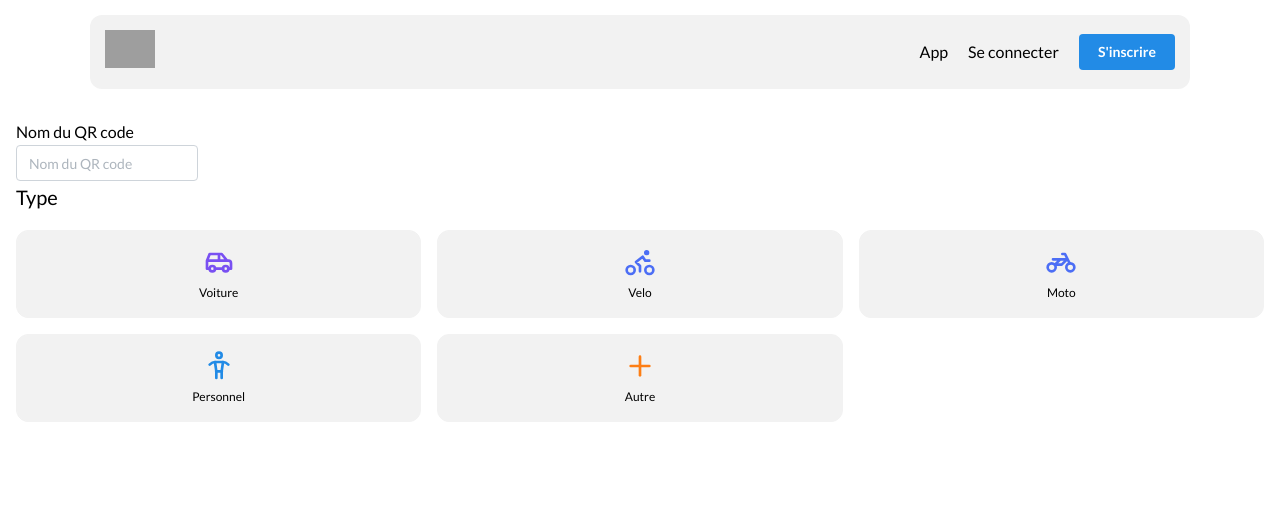
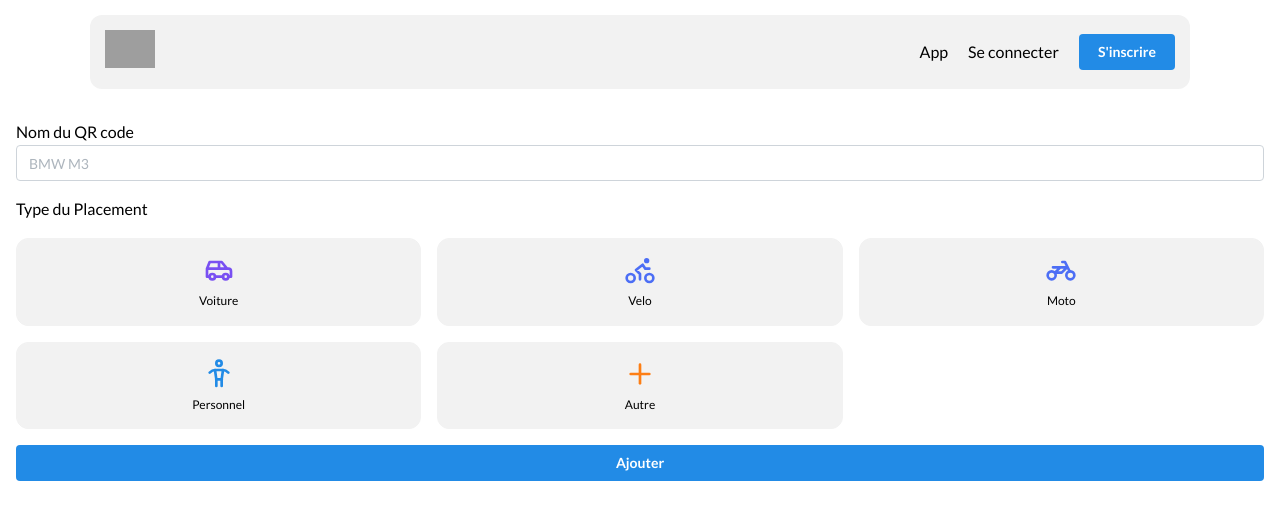
Before and after one commit to AlertnGo/alertngo, a Next.js app: page /mainComponents/addCode in a window 1280 px wide. Shown: the top 520 px of the page. Built offline with nearby package versions, Linux system fonts and the light colour scheme; grey boxes are pictures that could not be loaded.

Commit message:
Refactor addCode component

```diff
--- a/pages/mainComponents/addCode.js
+++ b/pages/mainComponents/addCode.js
@@ -6,6 +6,8 @@ import {
   Group,
   useMantineTheme,
   Input,
+  Space,
+  Button,
 } from "@mantine/core";
 import {
   IconBike,
@@ -38,18 +40,18 @@ export default function AddCode() {
 
   return (
     <Card radius="md" className={styles.card}>
-      <Group>
-        <label size="xl">
-          Nom du QR code
-          <Input placeholder="Nom du QR code" />
-        </label>
-      </Group>
-      <Group justify="space-between">
-        <Text size="xl">Type</Text>
-      </Group>
-      <SimpleGrid cols={3} mt="md">
-        {items}
-      </SimpleGrid>
+      <Input.Wrapper size="md" label="  Nom du QR code">
+        <Input placeholder="BMW M3" />
+      </Input.Wrapper>
+      <Space h="md" />
+      <Input.Wrapper size="md" label="Type du Placement">
+        <SimpleGrid cols={3} mt="md">
+          {items}
+        </SimpleGrid>
+      </Input.Wrapper>
+      <Button color="blue" my="md" fullWidth>
+        Ajouter
+      </Button>
     </Card>
   );
 }
```
